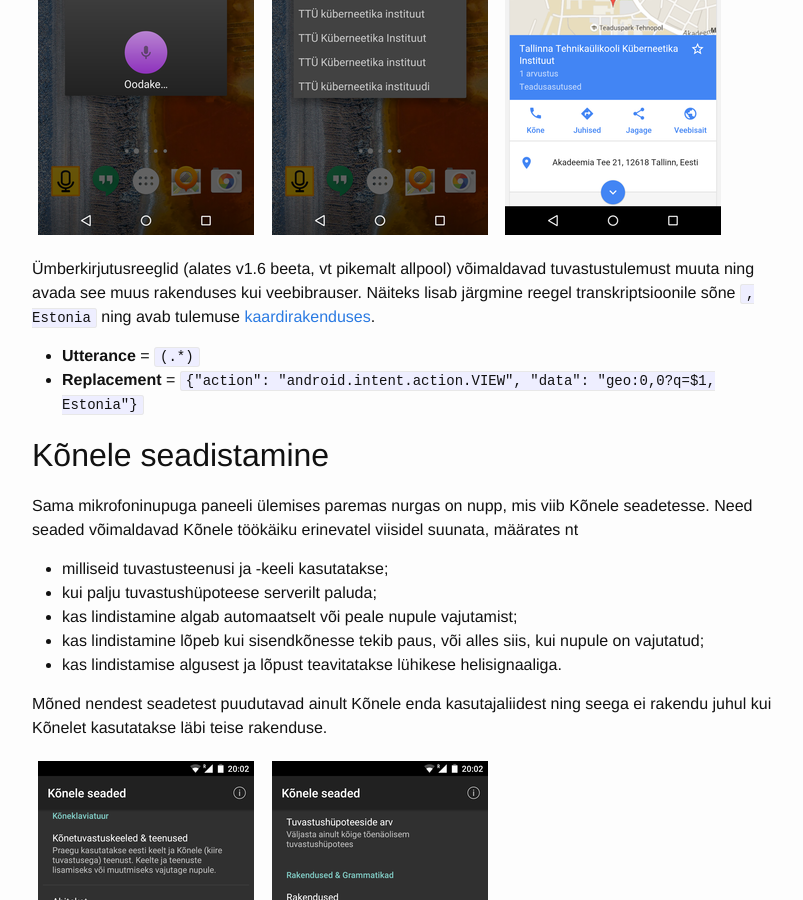
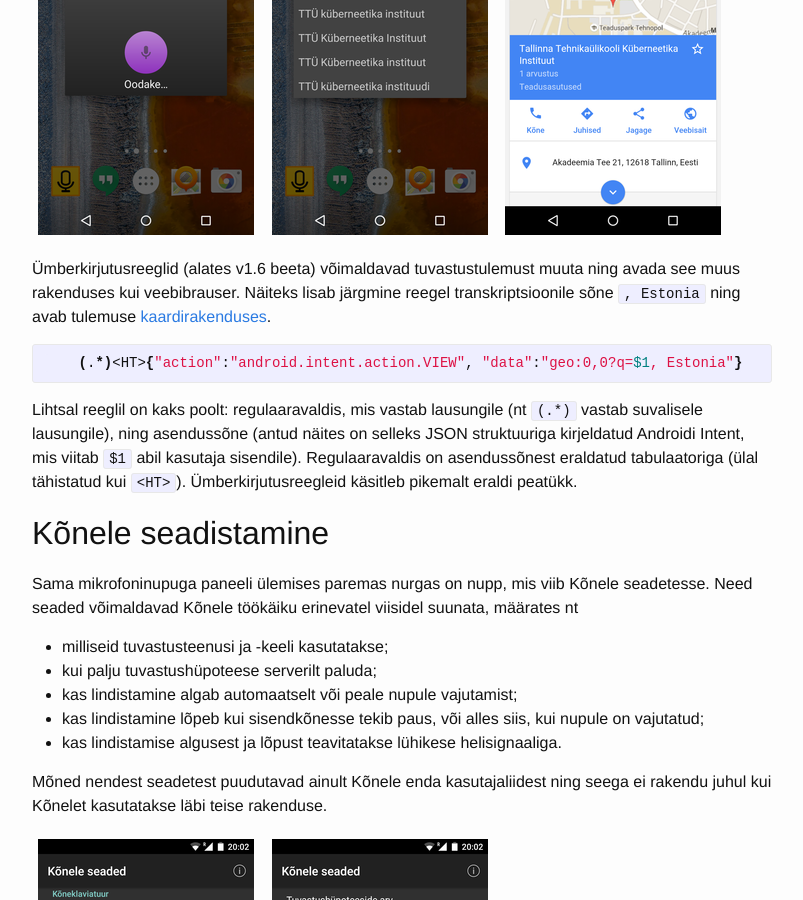
Before and after one commit to Kaljurand/K6nele, a Jekyll site: the page built from docs/et/user_guide.md, in a window 1280 px wide and 900 px high, scrolled down 2493 px. Shown: the whole window, without its empty margins (238-1041 px from the left). Built offline with Jekyll 4.4.1, drawn with Linux system fonts in a browser that asks for light colours; comment, search, counter and statistics services are not loaded; some of the changed text lies outside the part shown.

Commit message:
Show headerless rewrites tables

```diff
--- a/docs/et/user_guide.md
+++ b/docs/et/user_guide.md
@@ -74,10 +74,13 @@
 <img src="{{ site.baseurl }}/images/et/Screenshot_2015-09-23-09-02-35.png">
 <img src="{{ site.baseurl }}/images/et/Screenshot_2015-09-23-09-02-48.png">
 
-Ümberkirjutusreeglid (alates v1.6 beeta, vt pikemalt allpool) võimaldavad tuvastustulemust muuta ning avada see muus rakenduses kui veebibrauser. Näiteks lisab järgmine reegel transkriptsioonile sõne `, Estonia` ning avab tulemuse [kaardirakenduses](https://developer.android.com/guide/components/intents-common.html#Maps).
+Ümberkirjutusreeglid (alates v1.6 beeta) võimaldavad tuvastustulemust muuta ning avada see muus rakenduses kui veebibrauser. Näiteks lisab järgmine reegel transkriptsioonile sõne `, Estonia` ning avab tulemuse [kaardirakenduses](https://developer.android.com/guide/components/intents-common.html#Maps).
 
-- __Utterance__ = `(.*)`
-- __Replacement__ = `{"action": "android.intent.action.VIEW", "data": "geo:0,0?q=$1, Estonia"}`
+{% highlight sh %}
+    (.*)<HT>{"action":"android.intent.action.VIEW", "data":"geo:0,0?q=$1, Estonia"}
+{% endhighlight %}
+
+Lihtsal reeglil on kaks poolt: regulaaravaldis, mis vastab lausungile (nt ``(.*)`` vastab suvalisele lausungile), ning asendussõne (antud näites on selleks JSON struktuuriga kirjeldatud Androidi Intent, mis viitab ``$1`` abil kasutaja sisendile). Regulaaravaldis on asendussõnest eraldatud tabulaatoriga (ülal tähistatud kui ``<HT>``). Ümberkirjutusreegleid käsitleb pikemalt eraldi peatükk.
 
 
 ## Kõnele seadistamine
@@ -264,6 +266,8 @@
 
 Igale reale vastab üks reegel, ning ridade järjekord määrab reeglite rakendamise järjekorra. Nõnda saavad allpool olevad reeglid ära kasutada eelnevate reeglite ümberkirjutusi.
 Veergude järjekord pole oluline. Kohustuslikud veerud on ainult __Utterance__ ja __Replacement__. Veerud __Locale__, __Service__ ja __App__ määravad, millise keele, rakenduse, ja tuvastusteenuse puhul on reegel aktiivne. Kõik regulaaravaldised on [Java regulaaravaldised](https://docs.oracle.com/javase/tutorial/essential/regex/).
+
+Veergude tüübid on määratud esimesse ritta (nn päisesse) kirjutatud ingliskeelse märksõnaga ("Utterance", "Replacement", jne). Kui päis puudub (st esimene rida ei sisalda kohustuslikkude veergude nimesid "Utterance" ja "Replacement"), siis arvestatakse ainult tabeli esimest kahte veergu ning interpreteeritakse neid kui __Utterance__ ja __Replacement__ veerge. St kõige lihtsam tabel on ``a<HT>b`` (asenda kõik "a" tähed, "b" tähe vastu).
 
 Näide. Lihtne (eestikeelne) ümberkirjutusreegel. Küsimärk lausungimustris määrab igaks juhuks, et tühik on lausungis valikuline. Nõnda ei sõltu reegli rakendmine sellest, kuidas tuvastaja sõnu kokku/lahku kirjutab.
 
--- a/rewrites/tsv/k6_skill_map.tsv
+++ b/rewrites/tsv/k6_skill_map.tsv
@@ -1,2 +1 @@
-Utterance	Replacement
 (.*)	{"action": "android.intent.action.VIEW", "data": "geo:0,0?q=$1, Estonia"}
```
Also changed, not shown: other parts of docs/et/user_guide.md (+3 -3 lines).
